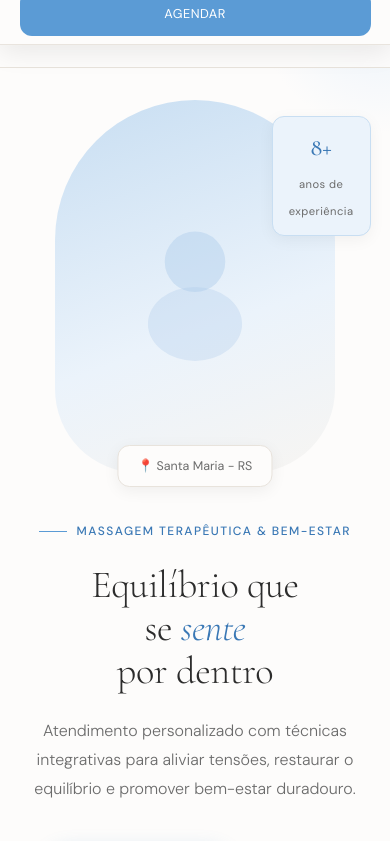
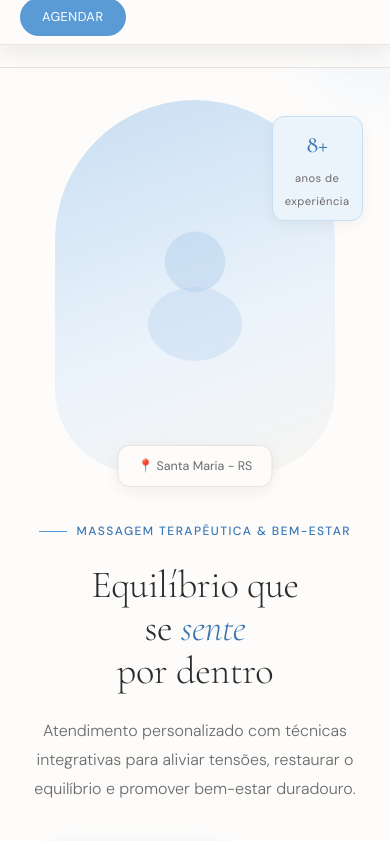
Before and after one commit to daniel-mscs/site-jessica-almeida, a plain HTML site: page index.html in a window 390 px wide. Shown: the top 841 px of the page. Drawn offline with nearby package versions, Linux system fonts and the light colour scheme.

Commit message:
fix: adjust nav-cta and hero-badge layout on mobile

```diff
--- a/index.html
+++ b/index.html
@@ -634,6 +634,7 @@
         transition: transform .3s ease;
         box-shadow: 0 8px 24px rgba(0,0,0,.08);
       }
+
       .nav-links.open { transform: translateY(0); }
       .nav-links li a {
         display: block;
@@ -641,14 +642,16 @@
         border-bottom: 1px solid var(--border);
         font-size: .9rem;
       }
-      .nav-cta {
-        margin: .5rem 5vw;
-        border-radius: var(--radius) !important;
-        padding: .7rem 1rem !important;
-        display: block;
+
+     .nav-cta {
+        margin: .5rem 5vw !important;
+        border-radius: 999px !important;
+        padding: .5rem 1.4rem !important;
+        display: inline-block !important;
         text-align: center;
         border-bottom: none !important;
-      }
+        width: auto !important;
+        }
 
       .hero {
         grid-template-columns: 1fr;
@@ -660,7 +663,8 @@
       .hero-actions { justify-content: center; }
       .hero-visual { order: -1; }
       .hero-photo { max-width: 280px; margin: 0 auto; }
-      .hero-badge { right: 0; top: 16px; }
+      .hero-badge { right: 8px; top: 16px; font-size: .85rem; padding: .5rem .75rem; }
+
 
       #sobre {
         grid-template-columns: 1fr;
```
